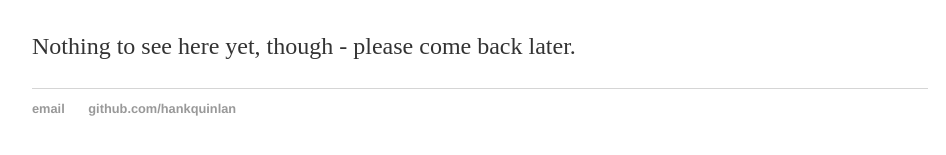
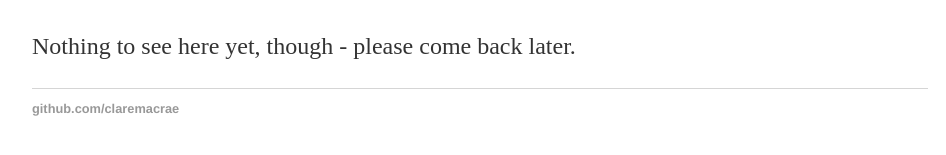
Before and after one commit to claremacrae/claremacrae.github.io, a Jekyll site: the page built from index.md, in a window 1280 px wide. Shown: the part 283-438 px from the top of the page, without its empty margins (160-1106 px from the left). Built offline with Jekyll 4.4.1, drawn with Linux system fonts in a browser that asks for light colours.

Commit message:
Remove last traces of Hank Quinlan name from hithub pages tutorial

```diff
--- a/_layouts/default.html
+++ b/_layouts/default.html
@@ -21,8 +21,8 @@
 			</div><!-- /.container -->
 			<footer>
 	    		<ul>
-	        		<li><a href="mailto:hankquinlanhub@gmail.com">email</a></li>
-	        		<li><a href="https://github.com/hankquinlan">github.com/hankquinlan</a></li>
+	        		<!-- <li><a href="mailto:todo@gmail.com">email</a></li> -->
+	        		<li><a href="https://github.com/claremacrae">github.com/claremacrae</a></li>
 				</ul>
 			</footer>
 		</body>
```
